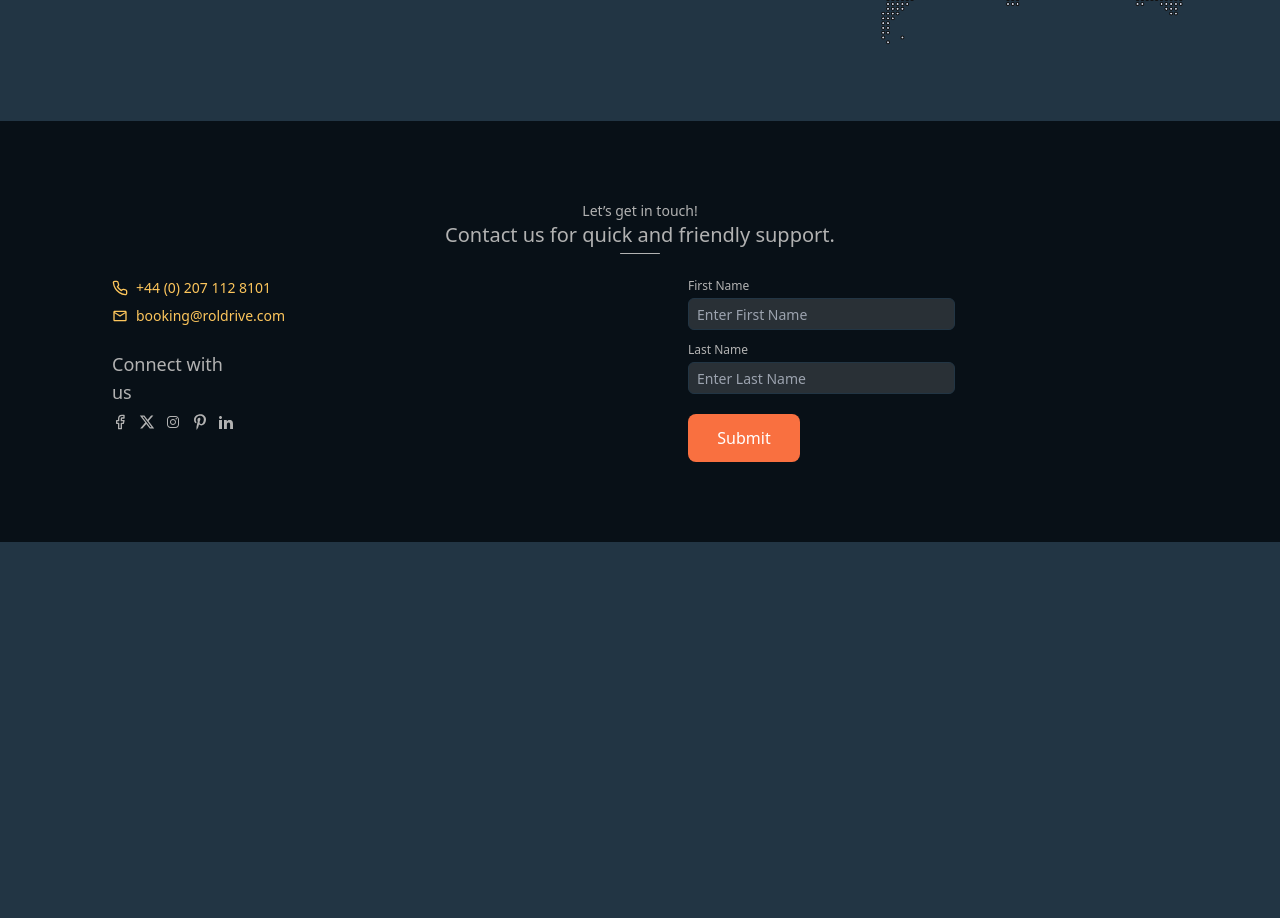
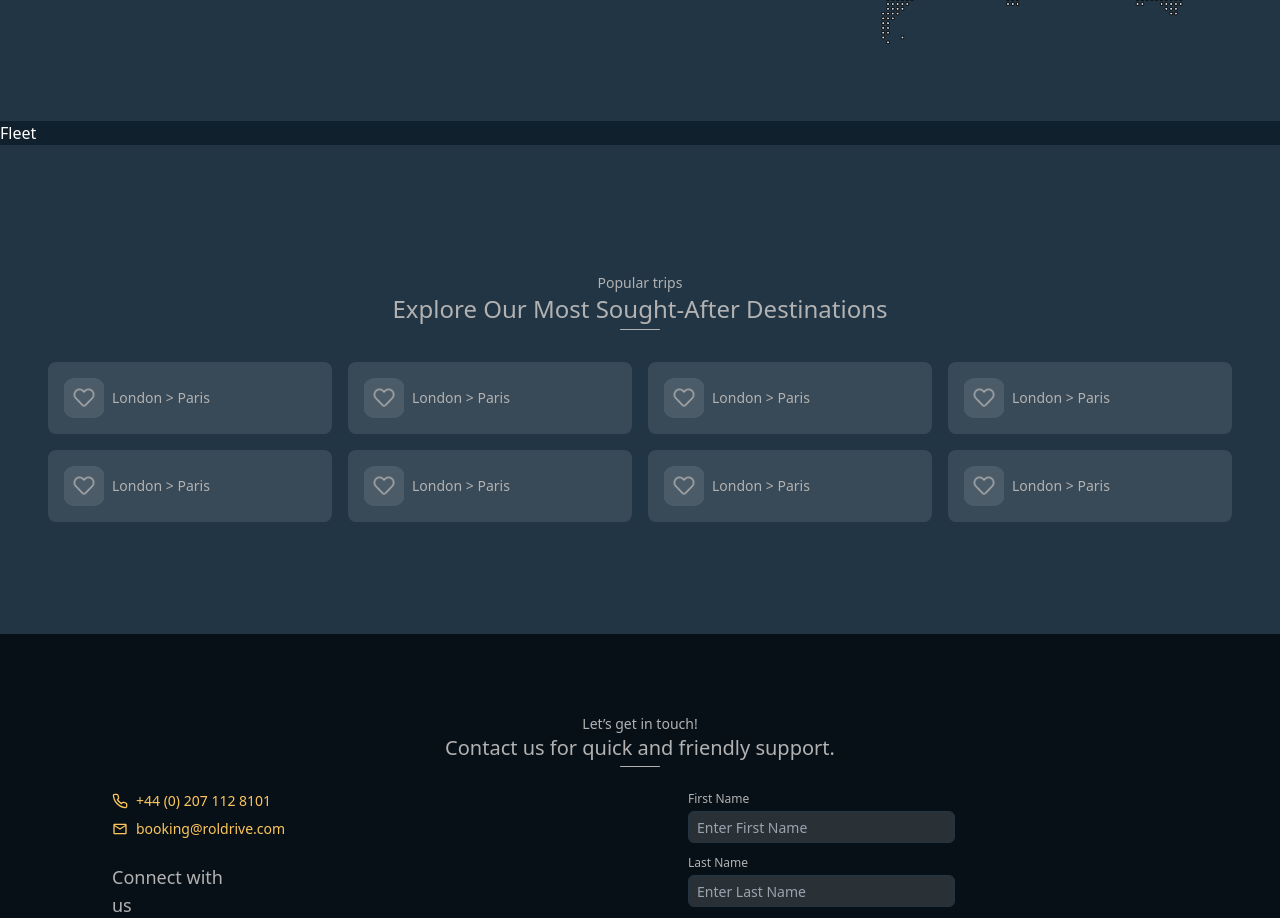
Before and after one commit to kou25/Logistifie-koustav, a Next.js app in the folder logistifie-frontend/: page / in a window 1280 px wide. Shown: the part 3300-4218 px from the top of the page. Before the commit the page ends 3842 px from the top, so only its background shows below. Built offline with nearby package versions, Linux system fonts and the light colour scheme.

Commit message:
added Trips

```diff
--- a/logistifie-frontend/app/page.tsx
+++ b/logistifie-frontend/app/page.tsx
@@ -1,7 +1,9 @@
 import { Analytics } from "@/components/home/Analytics";
 import { DownloadApp } from "@/components/home/DownloadApp";
+import { Fleet } from "@/components/home/Fleet";
 import { Hero } from "@/components/home/Hero";
 import { Locations } from "@/components/home/Locations";
+import { PopularTrips } from "@/components/home/PopularTrips";
 import { WorksAndServices } from "@/components/home/WorksAndServices";
 
 export default function Home() {
@@ -12,6 +14,8 @@ export default function Home() {
       <Analytics />
       <WorksAndServices />
       <Locations />
+      <Fleet />
+      <PopularTrips />
     </main>
   );
 }
--- /dev/null
+++ b/logistifie-frontend/components/home/Fleet.tsx
@@ -0,0 +1,3 @@
+export const Fleet = () => {
+  return <section className="bg-lf-400">Fleet</section>;
+};
--- /dev/null
+++ b/logistifie-frontend/components/home/PopularTrips.tsx
@@ -0,0 +1,36 @@
+import Image from "next/image";
+import React from "react";
+
+export const PopularTrips = () => {
+  return (
+    <section className="bg-lf-200 h-full">
+      <div className="container p-12 my-16  mx-auto">
+        <div className="flex  items-center flex-col mt-4 text-lf-25">
+          <p className="text-sm ">Popular trips</p>
+          <p className="text-2xl">Explore Our Most Sought-After Destinations</p>
+          <div className="mt-1 w-10 h-[1px] rounded-lg bg-lf-25" />
+        </div>
+        <div className="grid grid-cols-4 gap-4 mt-8">
+          {[1, 2, 3, 4, 5, 6, 7, 8].map((item) => (
+            <div
+              key={item}
+              className="bg-[#384957] rounded-lg p-4 text-lf-25 flex items-center"
+            >
+              <div className="w-10 h-10 mr-2">
+                <Image
+                  src={"/heart.png"}
+                  alt={"heart"}
+                  width={0}
+                  height={0}
+                  sizes="100vw"
+                  className="rounded w-full h-full object-cover"
+                />
+              </div>
+              <p className="text-sm">{`London > Paris`}</p>
+            </div>
+          ))}
+        </div>
+      </div>
+    </section>
+  );
+};
```
Also changed, not shown: logistifie-frontend/public/heart.png (added).
